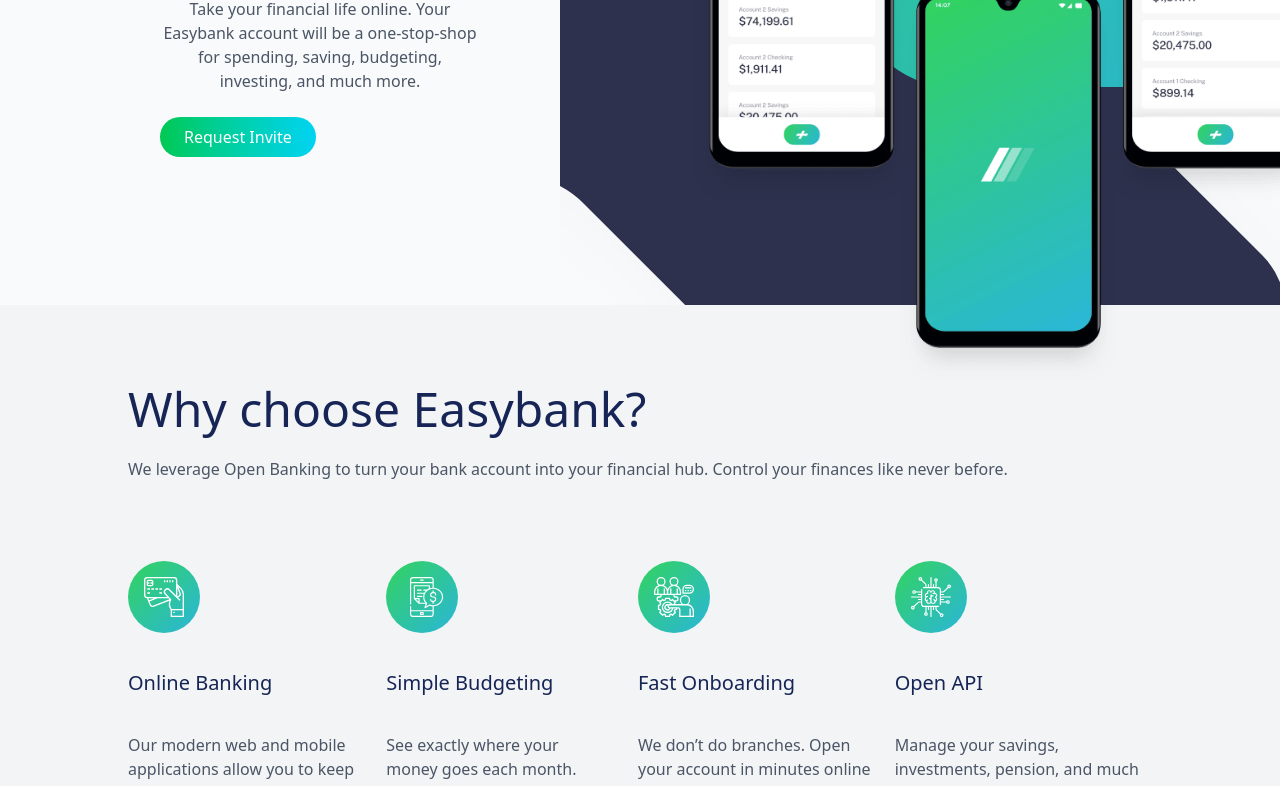
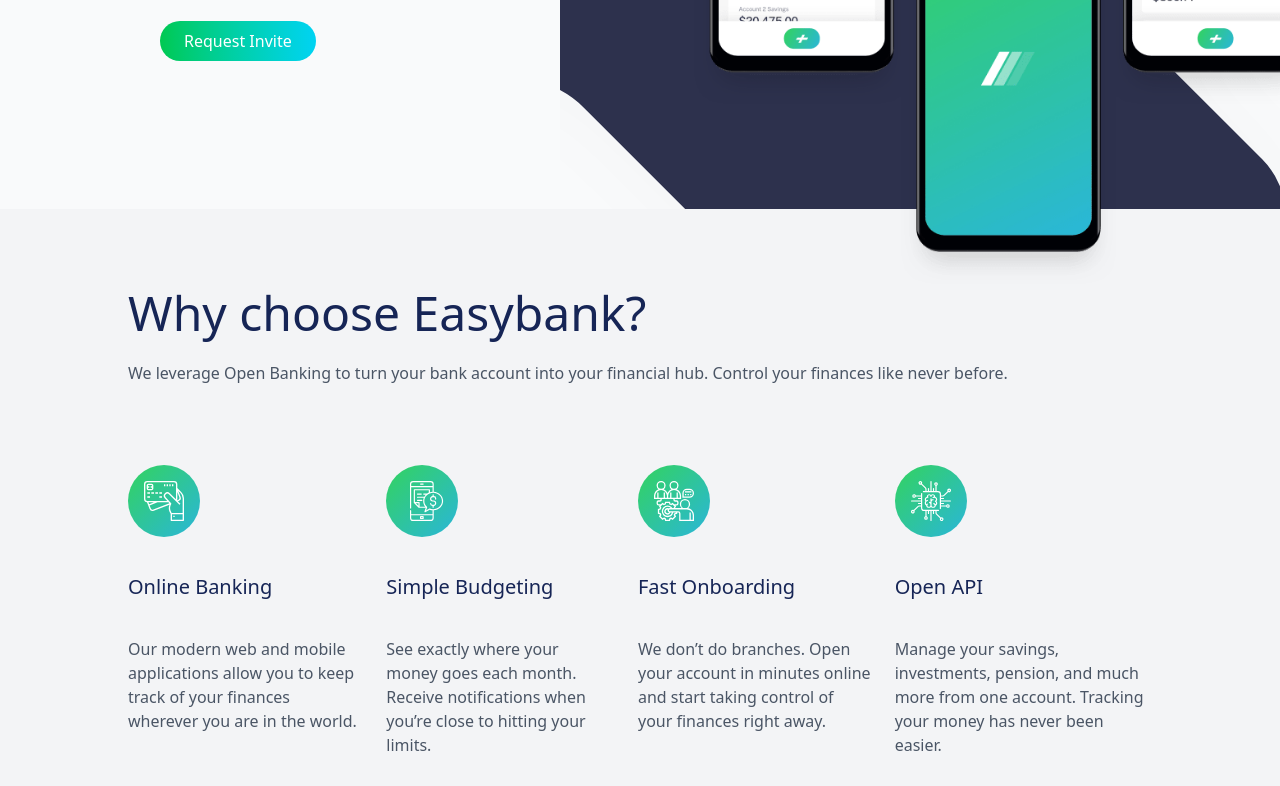
Before and after one commit to AbderrahmaneBouzemlal/digitalbank-landing-page, a website built with Vite: page index.html in a window 1280 px wide. Shown: the part 635-1421 px from the top of the page. Built offline with nearby package versions, Linux system fonts and the light colour scheme.

Commit message:
remove the padding

```diff
--- a/index.html
+++ b/index.html
@@ -67,7 +67,7 @@
         Request Invite
       </button>
     </header>
-    <main class="w-full bg-gray-100 pt-24">
+    <main class="w-full bg-gray-100">
       <section
         class="flex flex-col md:flex-col justify-between bg-gray-50 h-auto lg:h-[700px] w-full lg:pl-32 relative"
       >
```
